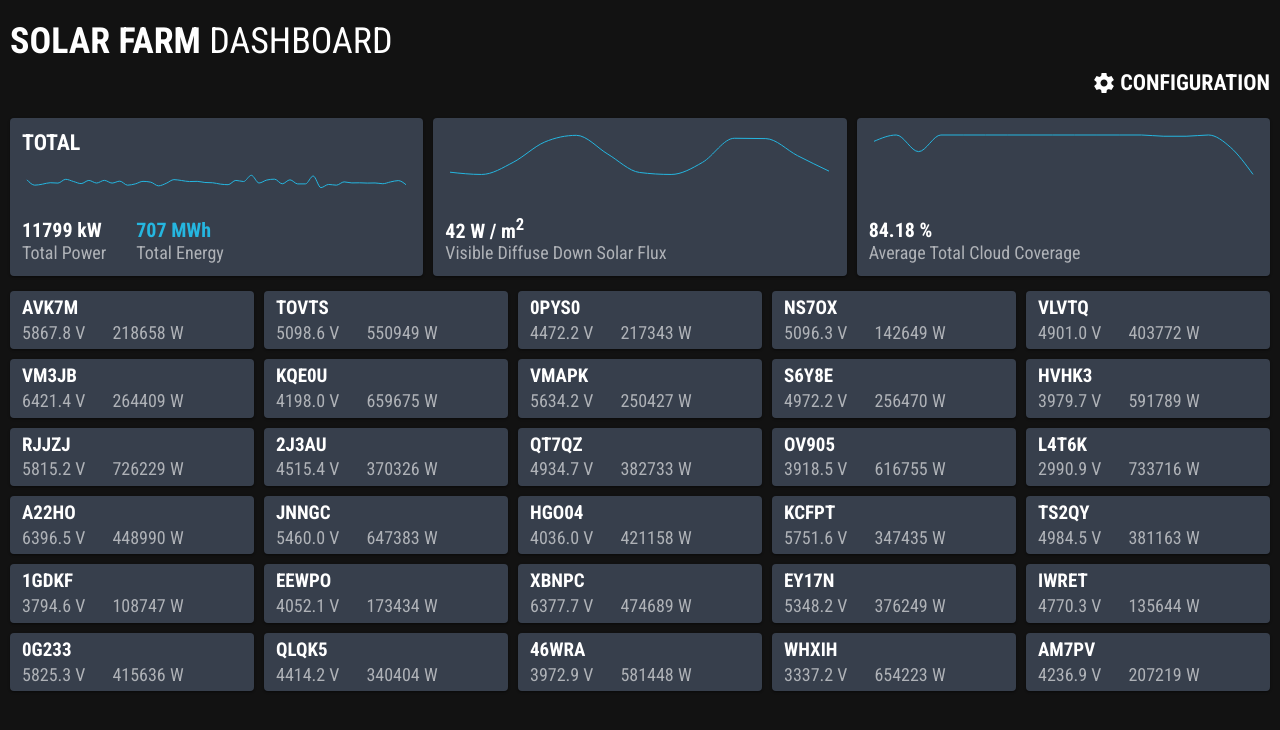
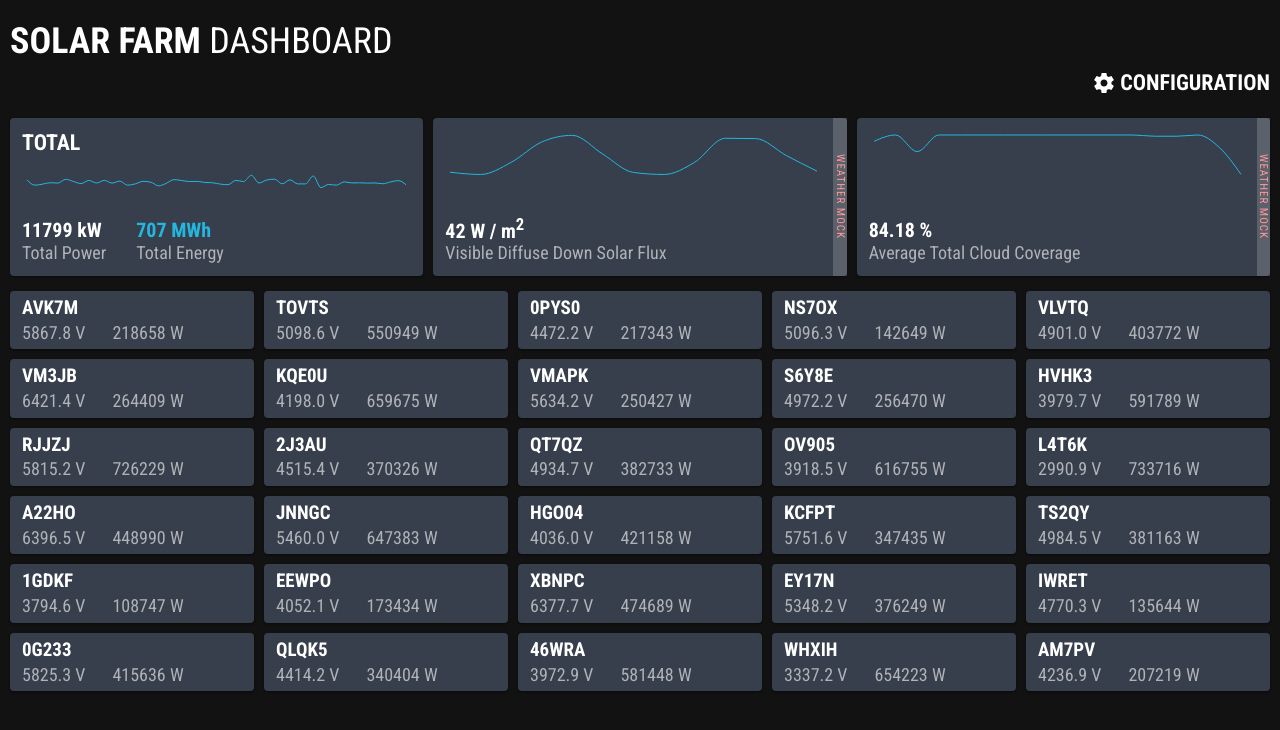
Before and after one commit to sulik/solar-farm-dashboard, a React (Create React App) app: page / in a window 1280 px wide. Shown: the top 730 px of the page. Built offline with nearby package versions, Linux system fonts and the light colour scheme.

Commit message:
Use WeatherApiBadge with CloudCoverage and SolarActivity

```diff
--- a/src/components/CloudCoverage/CloudCoverage.js
+++ b/src/components/CloudCoverage/CloudCoverage.js
@@ -1,5 +1,6 @@
 import Chart from '../common/Chart/Chart'
 import React, { useContext, useMemo } from 'react'
+import WeatherApiBadge from '../common/WeatherApiBadge/WeatherApiBadge'
 import { WeatherContext } from '../../utils/WeatherContext'
 
 function CloudCoverage() {
@@ -8,7 +9,8 @@ function CloudCoverage() {
   const currentValue = validData.length !== 0 && validData[0].avgTotalCloudCoverage
 
   return (
-    <div className="cloud-coverage pane">
+    <div className="cloud-coverage pane has-badge">
+      <WeatherApiBadge/>
       <Chart
         data={validData}
         dataKey="avgTotalCloudCoverage"
--- a/src/components/SolarActivity/SolarActivity.js
+++ b/src/components/SolarActivity/SolarActivity.js
@@ -1,5 +1,6 @@
 import Chart from '../common/Chart/Chart'
 import React, { useContext, useMemo } from 'react'
+import WeatherApiBadge from '../common/WeatherApiBadge/WeatherApiBadge'
 import { WeatherContext } from '../../utils/WeatherContext'
 
 function SolarActivity() {
@@ -8,7 +9,8 @@ function SolarActivity() {
   const currentValue = validData.length !== 0 && validData[0].visDiffDownSolarFlux
 
   return (
-    <div className="solar-activity pane">
+    <div className="solar-activity pane has-badge">
+      <WeatherApiBadge/>
       <Chart
         data={validData}
         dataKey="visDiffDownSolarFlux"
```
